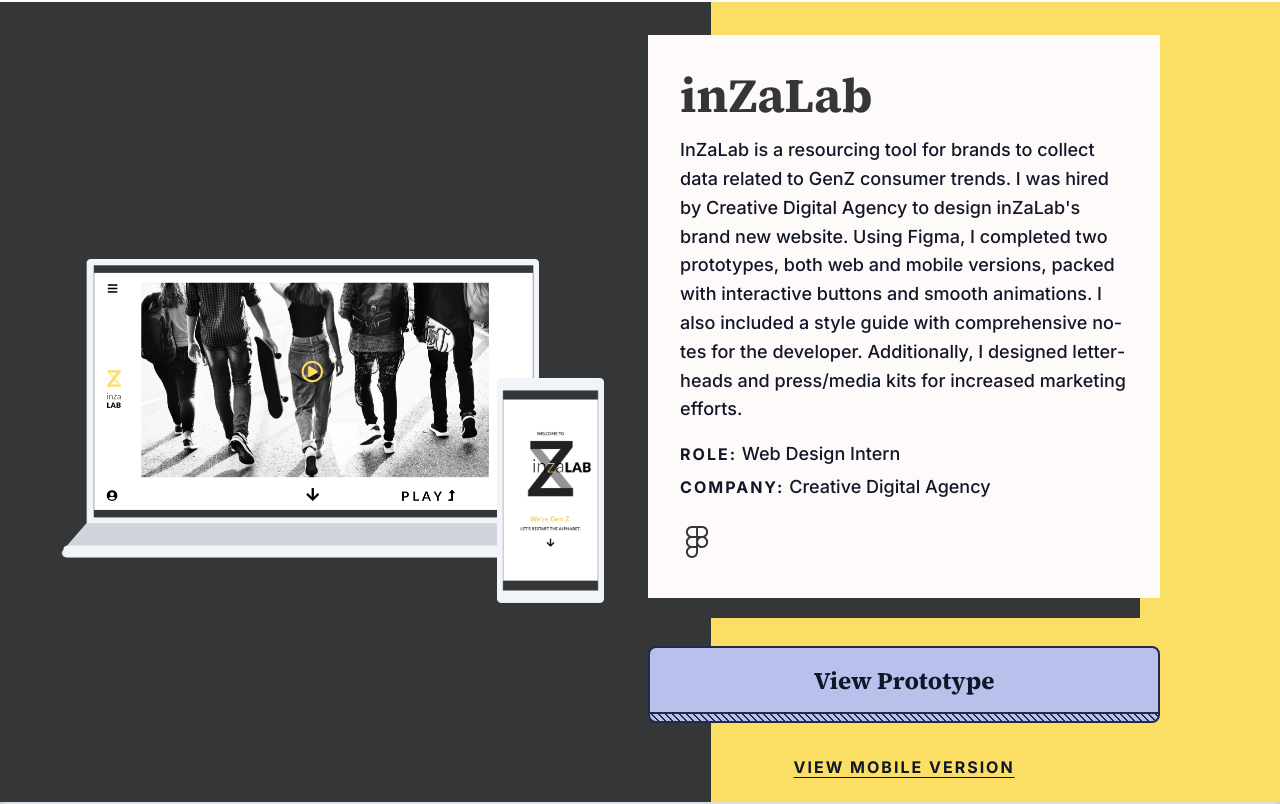
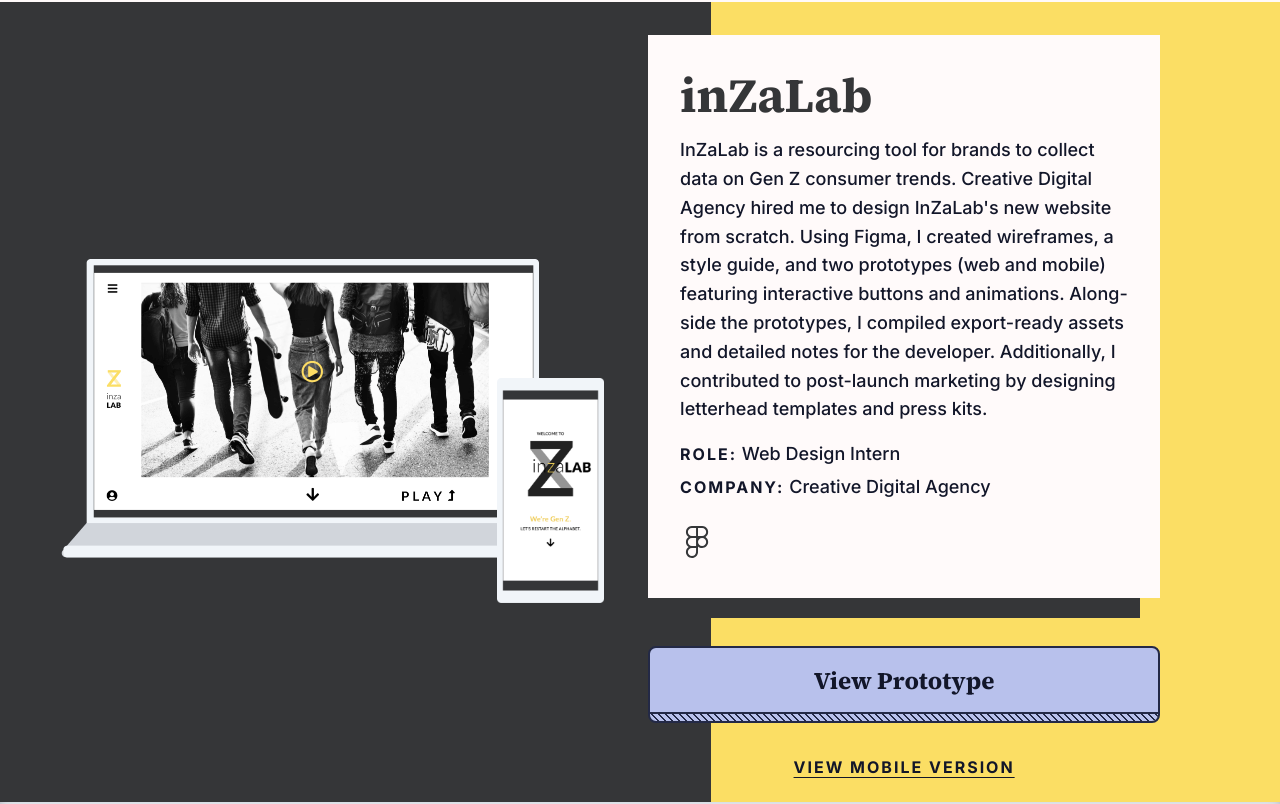
Before and after one commit to sheenagonzalez/sheena.dev, a plain HTML site: page index.html in a window 1280 px wide. Shown: the part 3537-4341 px from the top of the page. Drawn offline with nearby package versions, Linux system fonts and the light colour scheme.

Commit message:
Updated inzalab description

```diff
--- a/index.html
+++ b/index.html
@@ -1324,14 +1324,14 @@
                 <a href="/projects/3-inzalab">inZaLab</a>
               </h2>
               <p class="work__description" lang="de">
-                InZaLab is a resourcing tool for brands to collect data related
-                to GenZ consumer trends. I was hired by Creative Digital Agency
-                to design inZaLab's brand new website. Using Figma, I completed
-                two prototypes, both web and mobile versions, packed with
-                interactive buttons and smooth animations. I also included a
-                style guide with comprehensive notes for the developer.
-                Additionally, I designed letterheads and press/media kits for
-                increased marketing efforts.
+                InZaLab is a resourcing tool for brands to collect data on Gen Z
+                consumer trends. Creative Digital Agency hired me to design
+                InZaLab's new website from scratch. Using Figma, I created
+                wireframes, a style guide, and two prototypes (web and mobile)
+                featuring interactive buttons and animations. Alongside the
+                prototypes, I compiled export-ready assets and detailed notes
+                for the developer. Additionally, I contributed to post-launch
+                marketing by designing letterhead templates and press kits.
               </p>
               <div class="work__subtext">
                 <span class="work__subtext-item"
```
